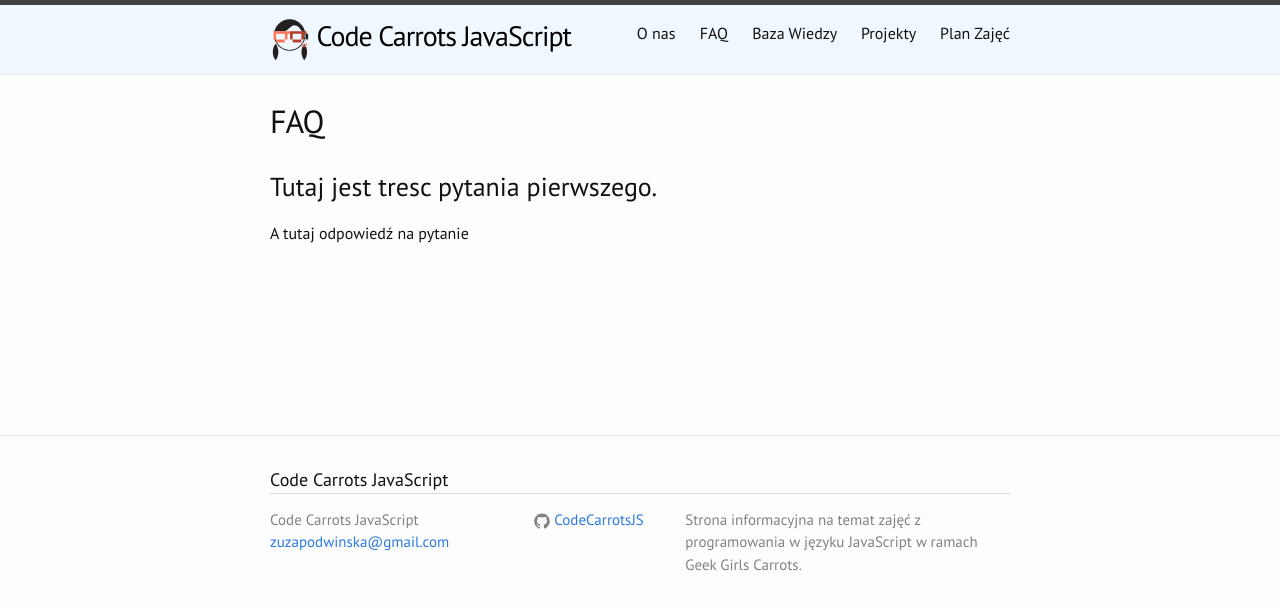
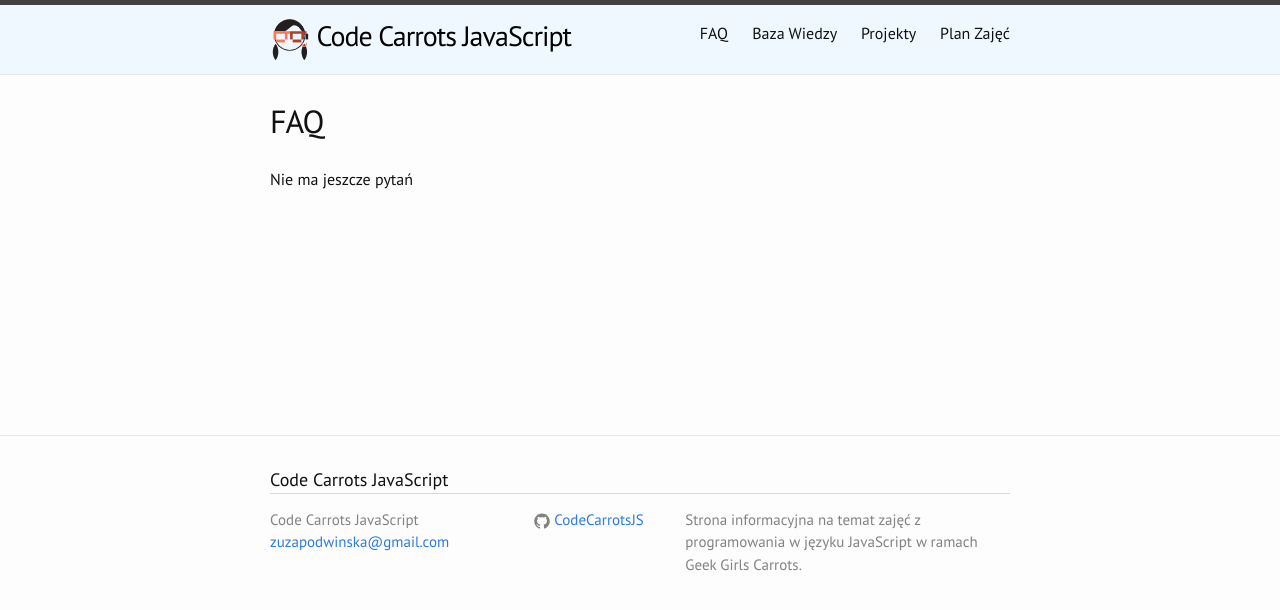
Before and after one commit to CodeCarrotsJS/CodeCarrotsJS.github.io, a Jekyll site: the page built from faq.md, in a window 1280 px wide. Shown: the top 610 px of the page. Built offline with Jekyll 4.4.1, drawn with Linux system fonts in a browser that asks for light colours.

```diff
--- a/faq.md
+++ b/faq.md
@@ -4,6 +4,4 @@ title: FAQ
 permalink: /faq/
 ---
 
-### Tutaj jest tresc pytania pierwszego. ###
-
-A tutaj odpowiedź na pytanie
+Nie ma jeszcze pytań
```
Also changed, not shown: about.md (deleted, +0 -5 lines).
